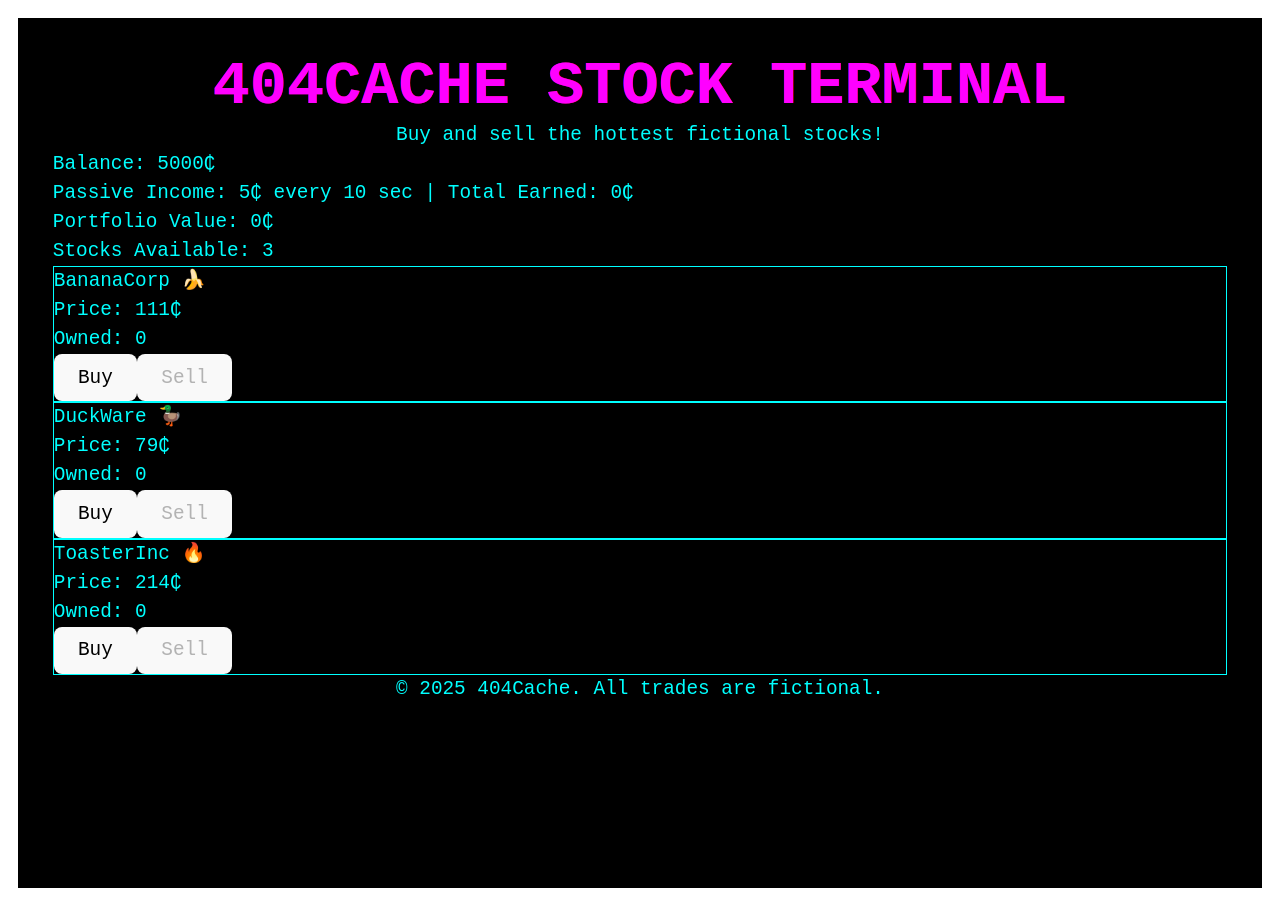
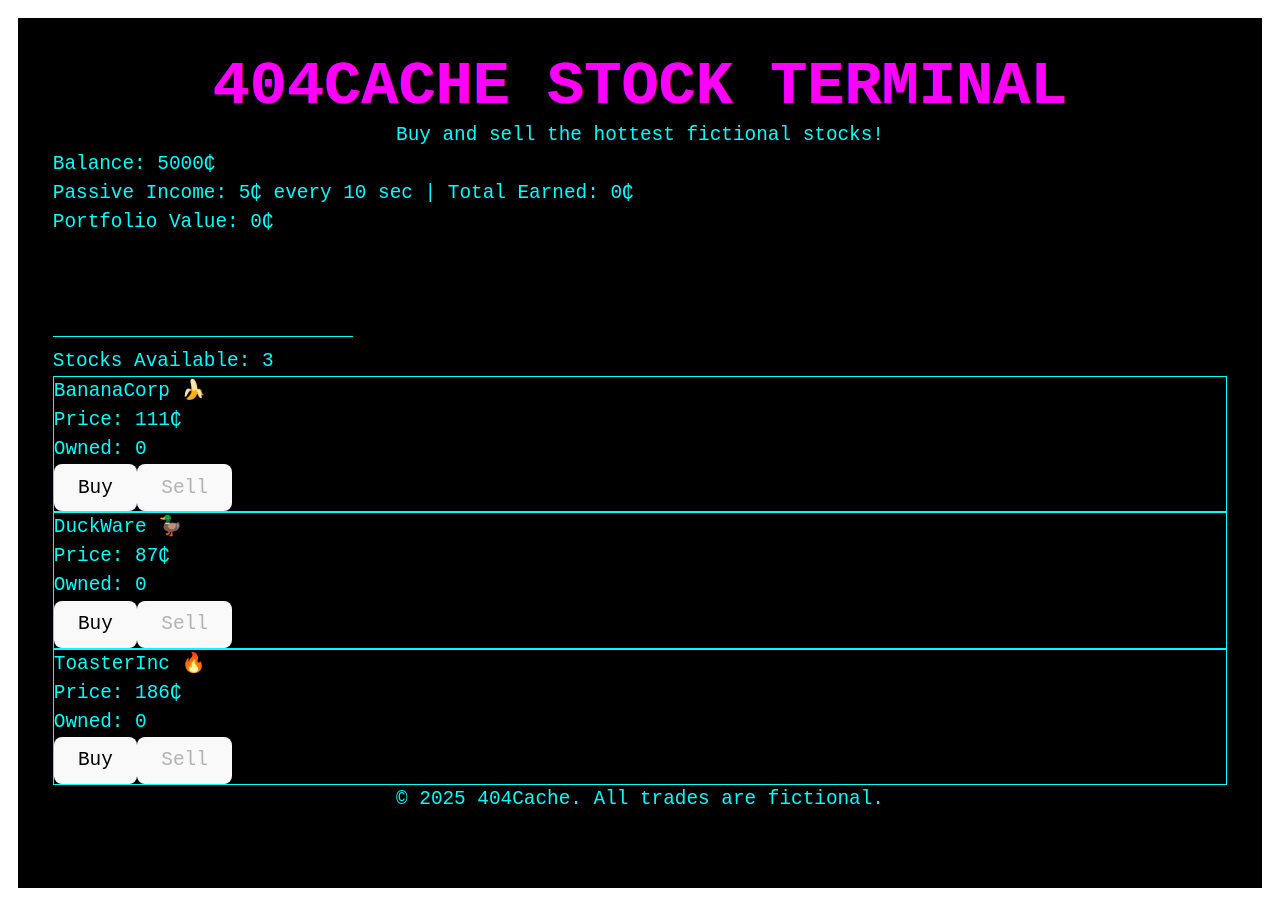
Before and after one commit to uxillary/404cache, a React (Vite) app: page / in a window 1280 px wide. Built offline with nearby package versions, Linux system fonts and the light colour scheme.

Commit message:
Add portfolio growth chart

```diff
--- a/src/App.jsx
+++ b/src/App.jsx
@@ -1,4 +1,5 @@
 import { useState, useEffect } from 'react';
+import PortfolioChart from './components/PortfolioChart';
 import BalanceDisplay from './components/BalanceDisplay';
 import PortfolioValueDisplay from './components/PortfolioValueDisplay';
 import StockList from './components/StockList';
@@ -27,6 +28,10 @@ function App() {
     { name: 'DuckWare 🦆', price: 80 },
     { name: 'ToasterInc 🔥', price: 200 },
   ]);
+  const [history, setHistory] = useState(() => {
+    const stored = localStorage.getItem('netWorthHistory');
+    return stored ? JSON.parse(stored) : [];
+  });
 
   const updateStockPrices = () => {
     setStocks((prev) =>
@@ -63,6 +68,19 @@ function App() {
     localStorage.setItem('passiveEarned', JSON.stringify(passiveEarned));
   }, [passiveEarned]);
 
+  useEffect(() => {
+    const portfolioValue = stocks.reduce((sum, stock) => {
+      const owned = portfolio[stock.name] || 0;
+      return sum + owned * stock.price;
+    }, 0);
+    const netWorth = balance + portfolioValue;
+    setHistory((h) => {
+      const updated = [...h, netWorth].slice(-20);
+      localStorage.setItem('netWorthHistory', JSON.stringify(updated));
+      return updated;
+    });
+  }, [stocks, balance, portfolio]);
+
   const handleBuy = (stockName) => {
     const stock = stocks.find((s) => s.name === stockName);
     if (balance >= stock.price) {
@@ -86,6 +104,7 @@ function App() {
         <BalanceDisplay balance={balance} />
         <PassiveIncomeDisplay rate={passiveRate} earned={passiveEarned} />
         <PortfolioValueDisplay stocks={stocks} portfolio={portfolio} />
+        <PortfolioChart data={history} />
         <StockCount count={stocks.length} />
         <StockList
           stocks={stocks}
--- /dev/null
+++ b/src/components/PortfolioChart.jsx
@@ -0,0 +1,23 @@
+function PortfolioChart({ data }) {
+  if (!data || data.length < 2) return null;
+
+  const width = 300;
+  const height = 100;
+  const max = Math.max(...data);
+  const min = Math.min(...data);
+  const points = data
+    .map((d, i) => {
+      const x = (i / (data.length - 1)) * width;
+      const y = height - ((d - min) / (max - min || 1)) * height;
+      return `${x},${y}`;
+    })
+    .join(' ');
+
+  return (
+    <svg width={width} height={height} className="mt-4">
+      <polyline points={points} fill="none" stroke="currentColor" strokeWidth="2" />
+    </svg>
+  );
+}
+
+export default PortfolioChart;
```
